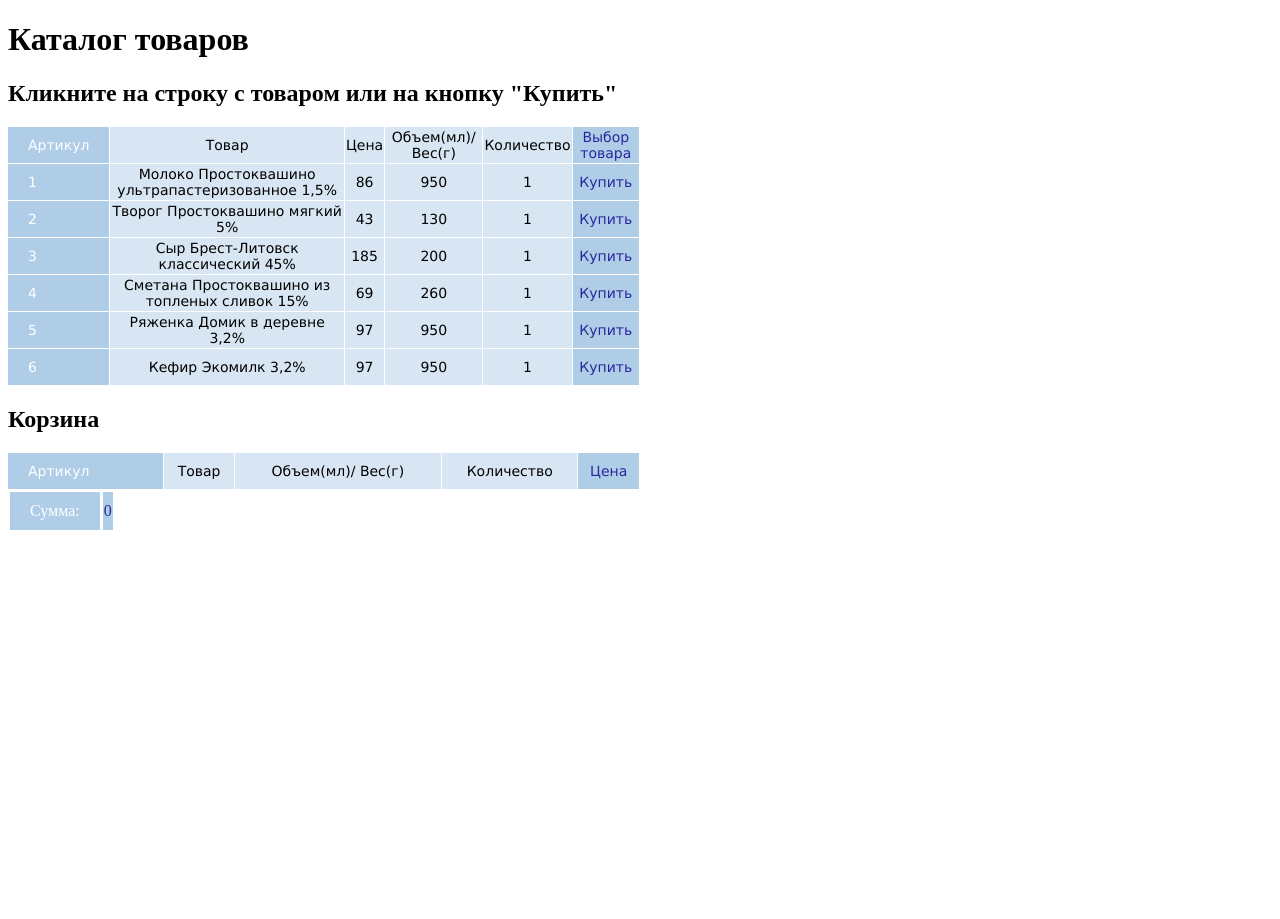
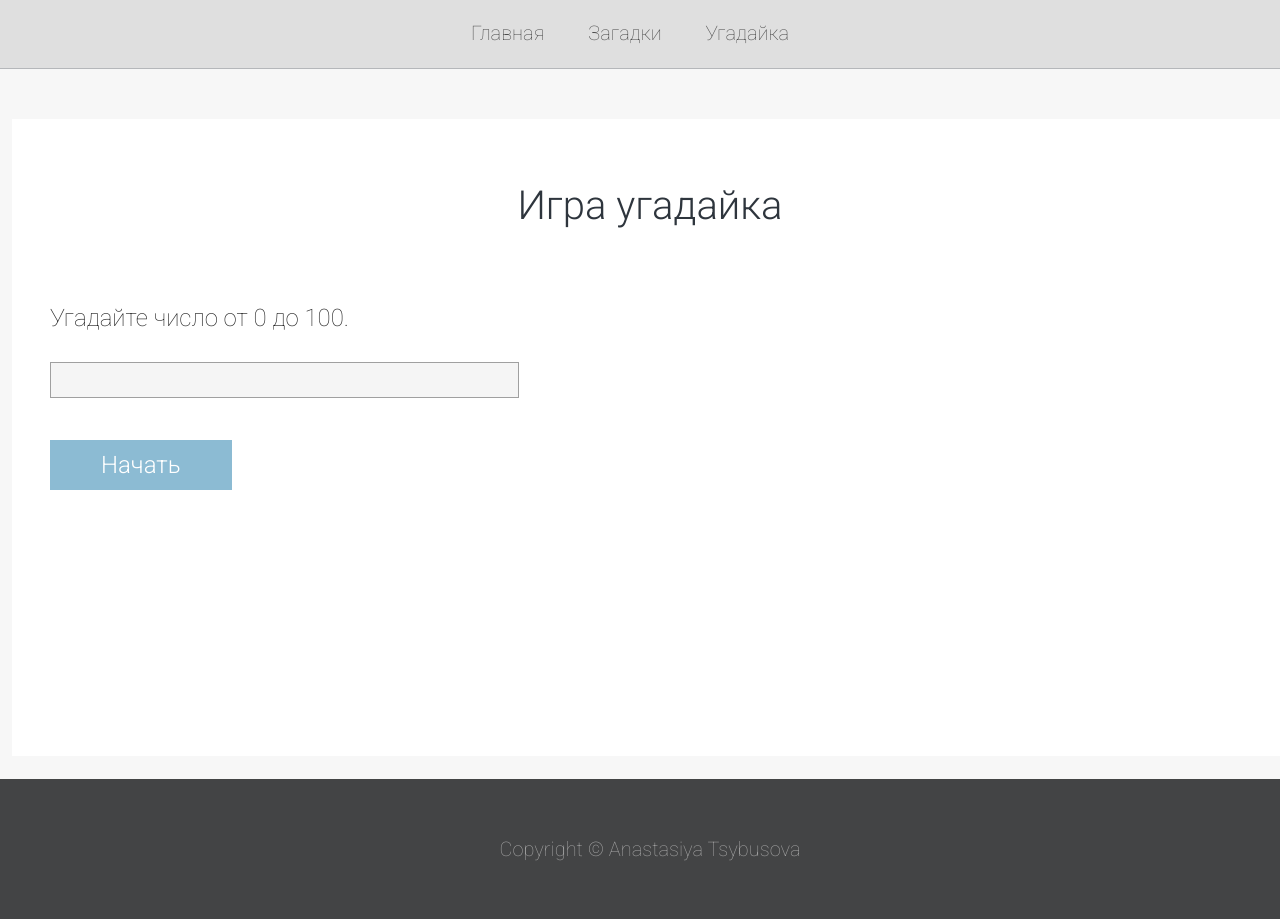
Before and after one commit to Anastazia17/Architecture-and-design-patterns-in-Python, a Python web app: template templates/index.html in a window 1280 px wide. Before the commit the page ends 530 px from the top, so only its background shows below. Run offline with Jinja, Linux system fonts and the light colour scheme; the template is opened without the code that fills it, so the values that code supplies are empty.

Commit message:
Change files index.html and style.css Delete file script.js

```diff
--- a/templates/index.html
+++ b/templates/index.html
@@ -1,51 +1,80 @@
 <!DOCTYPE html>
 <html>
+<head>
+	<meta charset="utf-8">
+	<title>Личный сайт студента GeekBrains</title>
+	<link rel="stylesheet" href="style.css">
+	<script type="text/javascript">
 
-<head>
-    <meta charset="utf-8" />
-    <title>Молочные продукты</title>
-    <link rel="stylesheet" href="style.css">
-    <script type="text/javascript" src="script.js"></script>
-    <style>
-        td {
-            text-align: center;
-        }
-    </style>
+		var answer = parseInt(Math.random() * 100);
+		var tryCount = 0;
+		var maxTryCount = 5;
+
+		function readInt(){
+			var number = document.getElementById("userAnswer").value;
+			return parseInt(number);
+		}
+
+		function write(text){
+			document.getElementById("info").innerHTML = text;
+		}
+
+		function hide(id){
+			document.getElementById(id).style.display = "none";
+		}
+
+		function guess(){
+			tryCount++;
+
+			var userAnswer = readInt();
+			if(userAnswer == answer){
+				write("<b>Поздравляю, вы угадали!</b>");
+				hide("button");
+				hide("userAnswer");
+			} else if(tryCount >= maxTryCount){
+				write("Вы проиграли.<br>Правильный ответ: " + answer);
+				hide("button");
+				hide("userAnswer");
+			} else if(userAnswer > answer){
+				write("Вы ввели слишком большое число.<br>Попробуйте еще раз. Введите число от 1 до 100.<br>У Вас осталось " + (maxTryCount - tryCount) + " попытки.");
+			} else if(userAnswer < answer){
+				write("Вы ввели слишком маленькое число.<br>Попробуйте еще раз. Введите число от 1 до 100.<br>У Вас осталось " + (maxTryCount - tryCount) + " попытки.");
+			}
+		}
+
+	</script>
 </head>
+<body>
 
-<body>
-    <h1>Каталог товаров</h1>
-    <h2>Кликните на строку с товаром или на кнопку "Купить"</h2>
+<div class="content">
+	<div class="header">
+		<a href="index.html">Главная</a>
+		<a href="puzzle.html">Загадки</a>
+		<a href="#">Угадайка</a>
+	</div>
 
-    <table id="storage">
-        <tr>
-            <td>Артикул</td>
-            <td>Товар</td>
-            <td>Цена</td>
-            <td>Объем(мл)/ Вес(г)</td>
-            <td>Количество</td>
-            <td>Выбор товара</td>
-        </tr>
-    </table>
+<div class="contentWrap">
+    <div class="content">
+        <div class="center">
 
-    <h2>Корзина</h2>
+			<h1>Игра угадайка</h1>
 
-    <table id="cart">
-        <tr>
-            <td>Артикул</td>
-            <td>Товар</td>
-            <td>Объем(мл)/ Вес(г)</td>
-            <td>Количество</td>
-            <td>Цена</td>
-        </tr>
-    </table>
+			<div class="box">
 
-    <table id="Totalsum">
-        <tr>
-            <td>Сумма:</td>
-            <td id='sum'>0</td>
-        </tr>
-    </table>
+				<p id="info">Угадайте число от 0 до 100.</p>
+				<input type="text" id="userAnswer">
+				<br>
+				<a href="#" onClick="guess();" id="button">Начать</a>
+			</div>
+
+        </div>
+    </div>
+</div>
+
+<div class="footer">
+	Copyright &copy; Anastasiya Tsybusova
+<div>
+
+
 </body>
-
 </html>
--- a/templates/script.js
+++ /dev/null
@@ -1,33 +0,0 @@
-let storageMock = [
-    { id: 1, name: "Молоко Простоквашино ультрапастеризованное 1,5%", price: 86.00, weight: 950, amount: 1, buy: "Купить" },
-    { id: 2, name: "Творог Простоквашино мягкий 5%", price: 43.00, weight: 130, amount: 1, buy: "Купить" },
-    { id: 3, name: "Сыр Брест-Литовск классический 45%", price: 185.00, weight: 200, amount: 1, buy: "Купить" },
-    { id: 4, name: "Сметана Простоквашино из топленых сливок 15%", price: 69.00, weight: 260, amount: 1, buy: "Купить" },
-    { id: 5, name: "Ряженка Домик в деревне 3,2%", price: 97.00, weight: 950, amount: 1, buy: "Купить" },
-    { id: 6, name: "Кефир Экомилк 3,2%", price: 97.00, weight: 950, amount: 1, buy: "Купить" },];
-
-let Cart = []
-document.addEventListener("DOMContentLoaded", function () {
-    fillStorageTable(storageMock);
-});
-
-function fillStorageTable(items) {
-    let storageTable = document.getElementById('storage');
-
-    items.forEach(e => {
-        let itemTR = document.createElement('tr');
-        itemTR.innerHTML = `<td>${e.id}</td><td>${e.name}</td><td>${e.price}</td><td>${e.weight}</td><td>${e.amount}</td><td>${e.buy}</td>`;
-        storageTable.append(itemTR);
-        itemTR.addEventListener('click', addToCart);
-    });
-};
-
-Sum = 0;
-
-function addToCart() {
-    let cartTR = document.createElement("tr");
-    cartTR.innerHTML = `<td>${this.childNodes[0].textContent}</td><td>${this.childNodes[1].textContent}</td><td>${this.childNodes[3].textContent}</td><td>${this.childNodes[4].textContent}</td><td>${this.childNodes[2].textContent}</td>`;
-    document.getElementById('cart').append(cartTR);
-    Sum += parseInt(this.childNodes[2].textContent.toString());
-    document.getElementById('sum').innerHTML = Sum;
-}
--- a/templates/style.css
+++ b/templates/style.css
@@ -1,55 +1,177 @@
-#storage {
-    width: 50%;
-    font-family: "Lucida Sans Unicode", "Lucida Grande", Sans-Serif;
-    font-size: 14px;
-    border-collapse: collapse;
+@import url(https://fonts.googleapis.com/css?family=Roboto:400,100,100italic,300,300italic,400italic,500,500italic,700,700italic,900,900italic);
+
+* {
+    margin: 0;
+    padding: 0;
+}
+
+body {
+    background-color: #f7f7f7;
+    font-family: 'Roboto', sans-serif;
+}
+
+.header {
+    min-width: 1300px;
+    border-bottom: 1px solid #b5b7ba;
+    background-color: #dfdfdf;
+    margin: 0 auto;
+    height: 50px;
     text-align: center;
+    padding-top: 18px;
 }
-    th, td:first-child {
-    background: #AFCDE7;
-    color: white;
-    padding: 10px 20px;
+
+.header .selected {
+    color: #000;
 }
-    th, td:last-child {
-    background: #AFCDE7;
-    color: rgb(41, 39, 156);
+
+.center {
+    width: 1300px;
+    margin: 0 auto;
 }
-    th, td {
-    border-style: solid;
-    border-width: 0 1px 1px 0;
-    border-color: white;
+
+.header a {
+    color: #4d4d4d;
+    font-size: 20px;
+    font-weight: 100;
+    text-align: left;
+    text-decoration: none;
+    height: 30px;
+    line-height: 30px;
+    display: inline-block;
+    padding-right: 40px;
 }
-    td {
-    background: #D8E6F3;
+
+.header span {
+    padding: 0 38px;
 }
-    th:first-child, td:first-child {
+
+.content {
+    min-width: 1300px;
+    margin: 0 auto;
+    min-height: calc(100vh - 140px);
+}
+
+.content h1 {
+    width: 100%;
+    float: left;
+    text-align: center;
+    color: #2e353d;
+    font-size: 40px;
+    font-weight: 300;
+    margin-top: 63px;
+    margin-bottom: 75px;
+}
+
+.content h3 {
+    color: #242424;
+    font-size: 35px;
+    font-weight: 300;
+    text-align: left;
+    margin-left: 41px;
+    margin-bottom: 52px;
+}
+
+.content h5 {
+    color:  #242424;
+    font-size: 24px;
     text-align: left;
 }
 
-#cart {
-    width: 50%;
-    font-family: "Lucida Sans Unicode", "Lucida Grande", Sans-Serif;
-    font-size: 14px;
-    border-collapse: collapse;
+.content img {
+    margin-left: 17px;
+    width: 389px;
+    border-radius: 50%;
+}
+
+.content .box_text {
+    width: 671px;
+    background-color: #ffffff;
+    float: right;
+    padding: 49px 48px 51px 76px;
+    margin-bottom: 100px;
+}
+
+.content .box_text p {
+    color: #242424;
+    font-size: 24px;
+    font-weight: 100;
+    text-align: left;
+    margin-bottom: 31px;
+}
+
+.content .box_text a  {
+    color: #40678a;
+    font-size: 24px;
+    font-weight: 100;
     text-align: center;
+    text-decoration: none;
+    padding-right:30px;
 }
-    th, td:first-child {
-    background: #AFCDE7;
-    color: white;
-    padding: 10px 20px;
+
+
+.content .media {
+    margin-right: 0;
 }
-    th, td:last-child {
-    background: #AFCDE7;
-    color: rgb(41, 39, 156);
+
+.content .box {
+    background-color: #ffffff;
+    width: 1238px;
+    min-height: 500px;
+    margin: 50px auto 0 auto;
+    padding-top: 37px;
+    padding-left: 38px;
+    padding-bottom: 100px;
 }
-    th, td {
-    border-style: solid;
-    border-width: 0 1px 1px 0;
-    border-color: white;
+
+.content .box p {
+    color: #242424;
+    font-size: 24px;
+    font-weight: 100;
+    text-align: left;
+    margin-top: 37px;
+    margin-bottom: 30px;
 }
-    td {
-    background: #D8E6F3;
+
+.content .box input {
+    border: 1px solid #a0a0a0;
+    background-color: #f5f5f5;
+    width: 457px;
+    height: 34px;
+    padding-left:10px;
+    font-size:20px;
+    font-weight: 100;
+    margin-bottom: 12px;
 }
-    th:first-child, td:first-child {
-    text-align: left;
+
+.content .box a {
+    display: block;
+    float: left;
+    background-color:  #8cbbd3;
+    color:  #ffffff;
+    font-size: 24px;
+    font-weight: 300;
+    text-align: center;
+    text-decoration: none;
+    margin-top: 30px;
+    padding:11px 51px;
 }
+
+.content .box a:hover {
+    background-color: #5ba1d3;
+}
+
+.footer {
+    background-color: #434445;
+    width: 100%;
+    float: left;
+    height: 140px;
+    text-align: center;
+    color: #a4a4a4;
+    font-size: 20px;
+    font-weight: 100;
+    line-height: 140px;
+}
+
+.footer a {
+    color: inherit;
+}
```
Lines whose indentation alone changed are shown as unchanged.
